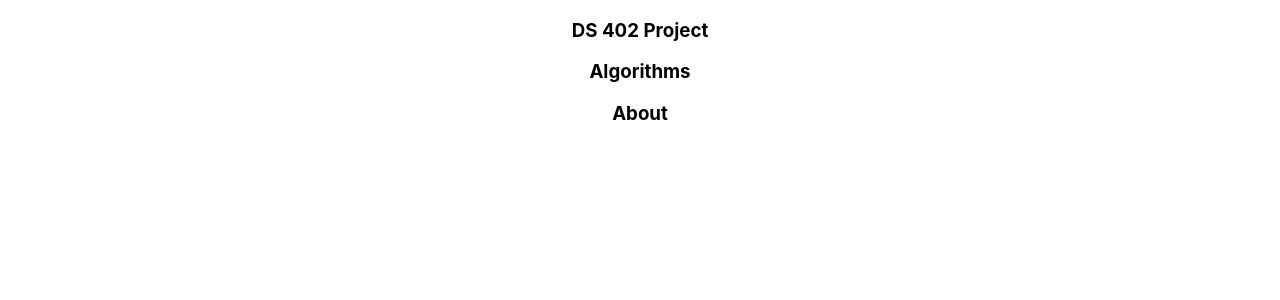
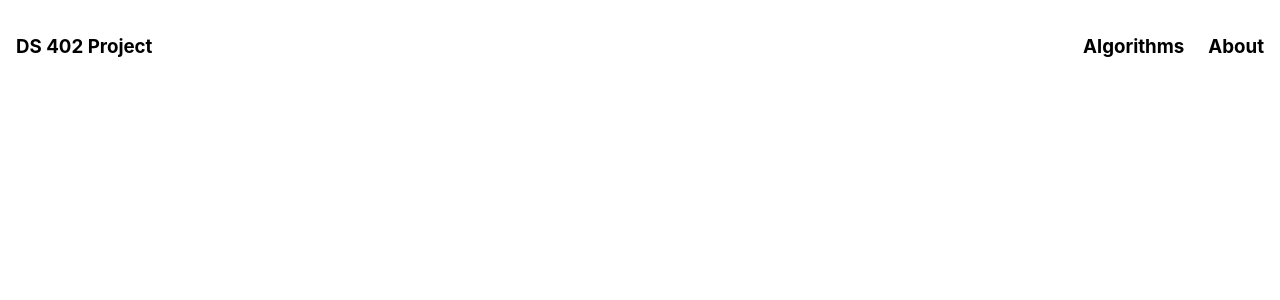
Before and after one commit to NucciTheBoss/DS402_final_project, a React (Create React App) app in the folder ds402-v1/: page / in a window 1280 px wide. Shown: the top 300 px of the page. Built offline with nearby package versions, Linux system fonts and the light colour scheme.

Commit message:
layed out header properly.

```diff
--- a/ds402-v1/src/components/Header/Header.module.scss
+++ b/ds402-v1/src/components/Header/Header.module.scss
@@ -0,0 +1,10 @@
+.headerContainer {
+  display: flex;
+  justify-content: space-between;
+  padding: 16px;
+
+  .navItems {
+    display: flex;
+    gap: 24px;
+  }
+}
```
